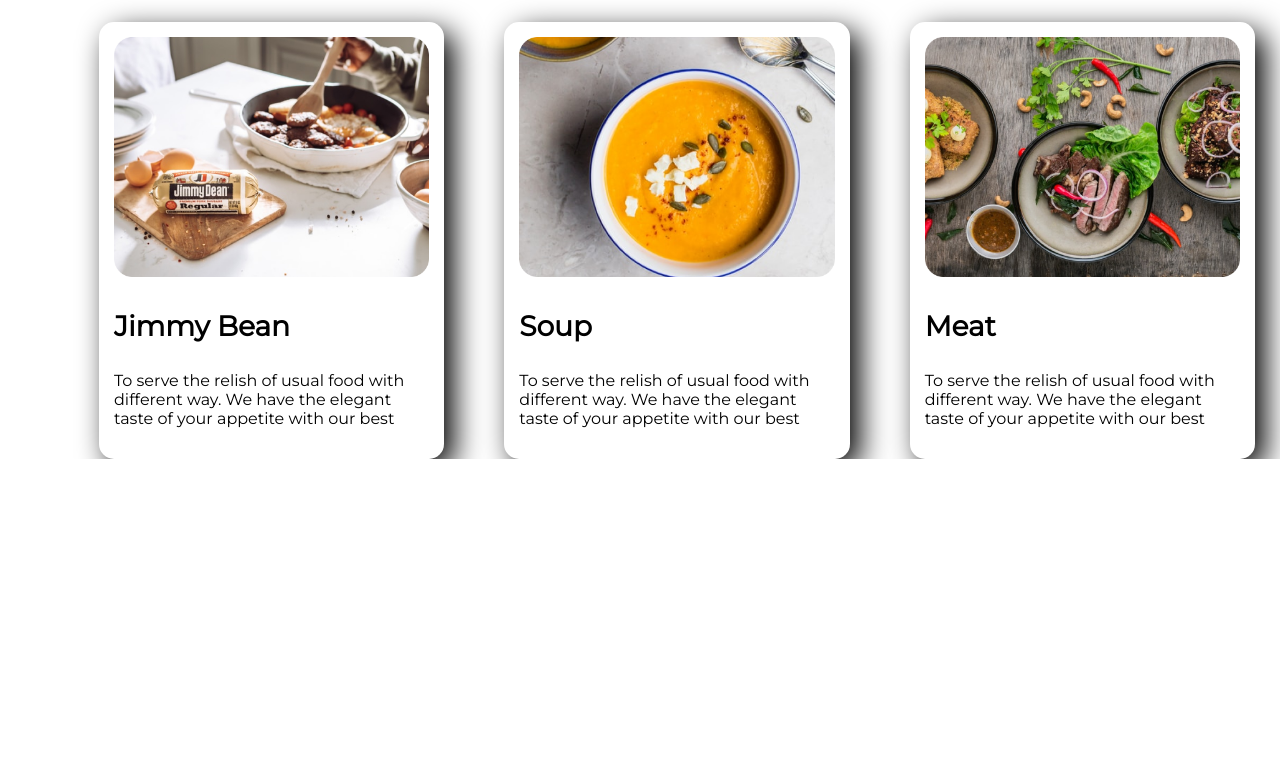
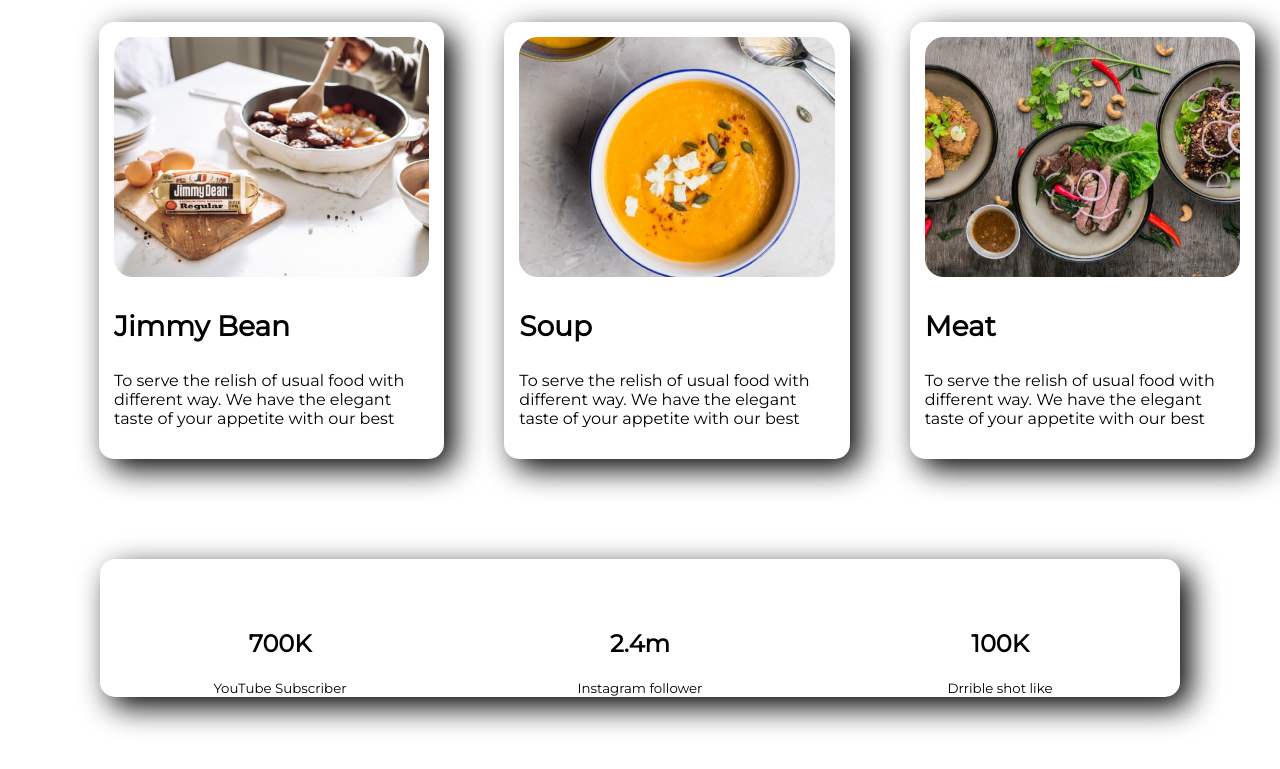
Before and after one commit to yeasirarafatpp/resturent-website, a plain HTML site: page index.html in a window 1280 px wide. Shown: the part 1606-2375 px from the top of the page. Before the commit the page ends 2065 px from the top, so only its background shows below. Drawn offline with Linux system fonts and the light colour scheme.

Commit message:
statics section complete

```diff
--- a/index.html
+++ b/index.html
@@ -63,7 +63,18 @@
         </div>
     </section>
     <section class="statics">
-
+        <div class="score">
+            <h2>700K</h2>
+            <small>YouTube Subscriber</small>
+        </div>
+        <div class="score">
+            <h2>2.4m</h2>
+            <small>Instagram follower</small>
+        </div>
+        <div class="score">
+            <h2>100K</h2>
+            <small>Drrible shot like</small>
+        </div>
     </section>
 </body>
 
--- a/style.css
+++ b/style.css
@@ -83,3 +83,16 @@ body{
     font-size: 28px;
     font-weight: bolder;
 }
+.statics{
+    display: flex;
+    justify-content: space-around; */
+    height: 200px;
+    margin:100px;
+    box-shadow: 10px 10px 30px black;
+    border-radius: 15px;
+}
+.score{
+    width: 33%;
+    text-align: center;
+    margin-top: 50px;
+}
```
